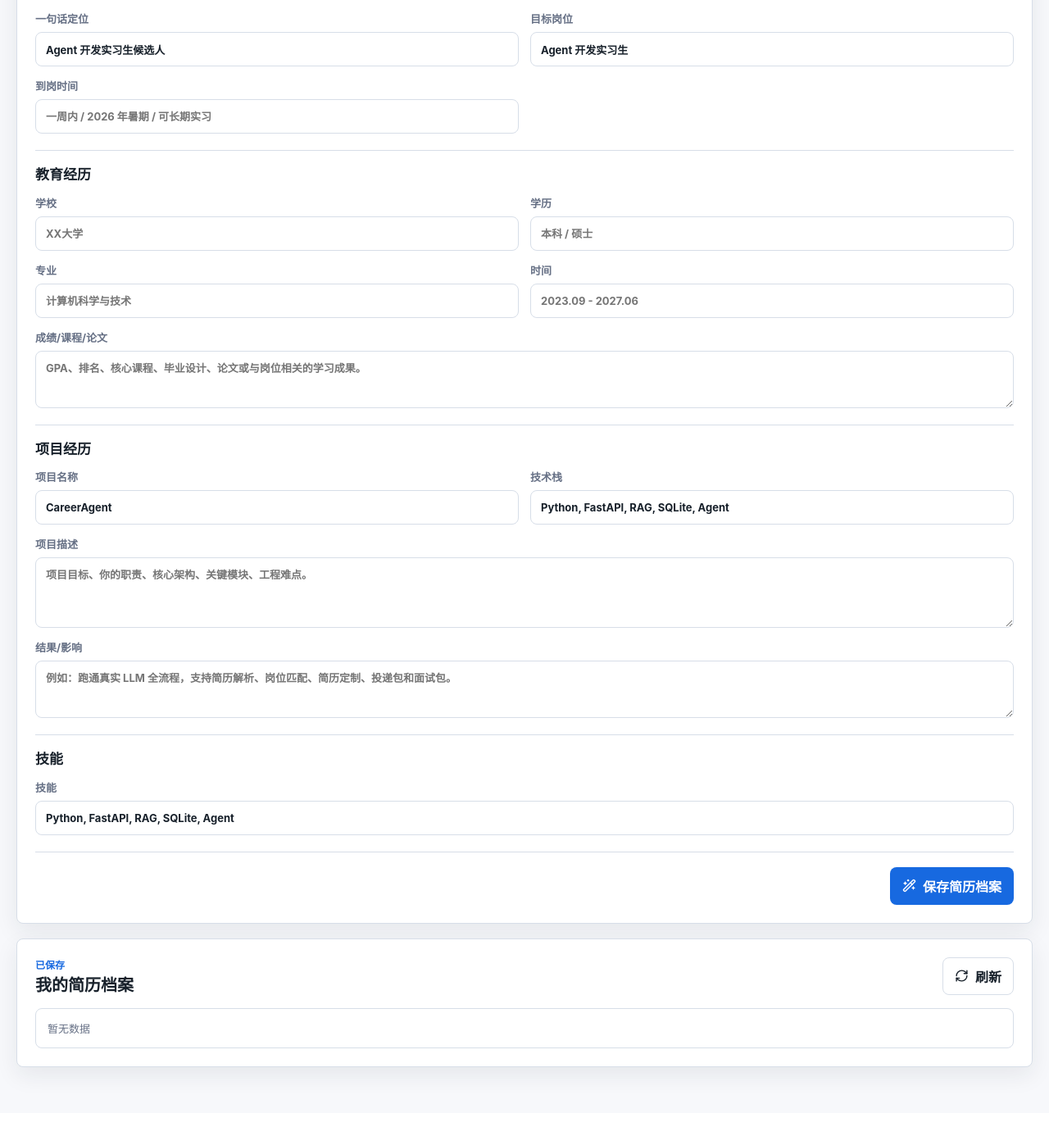
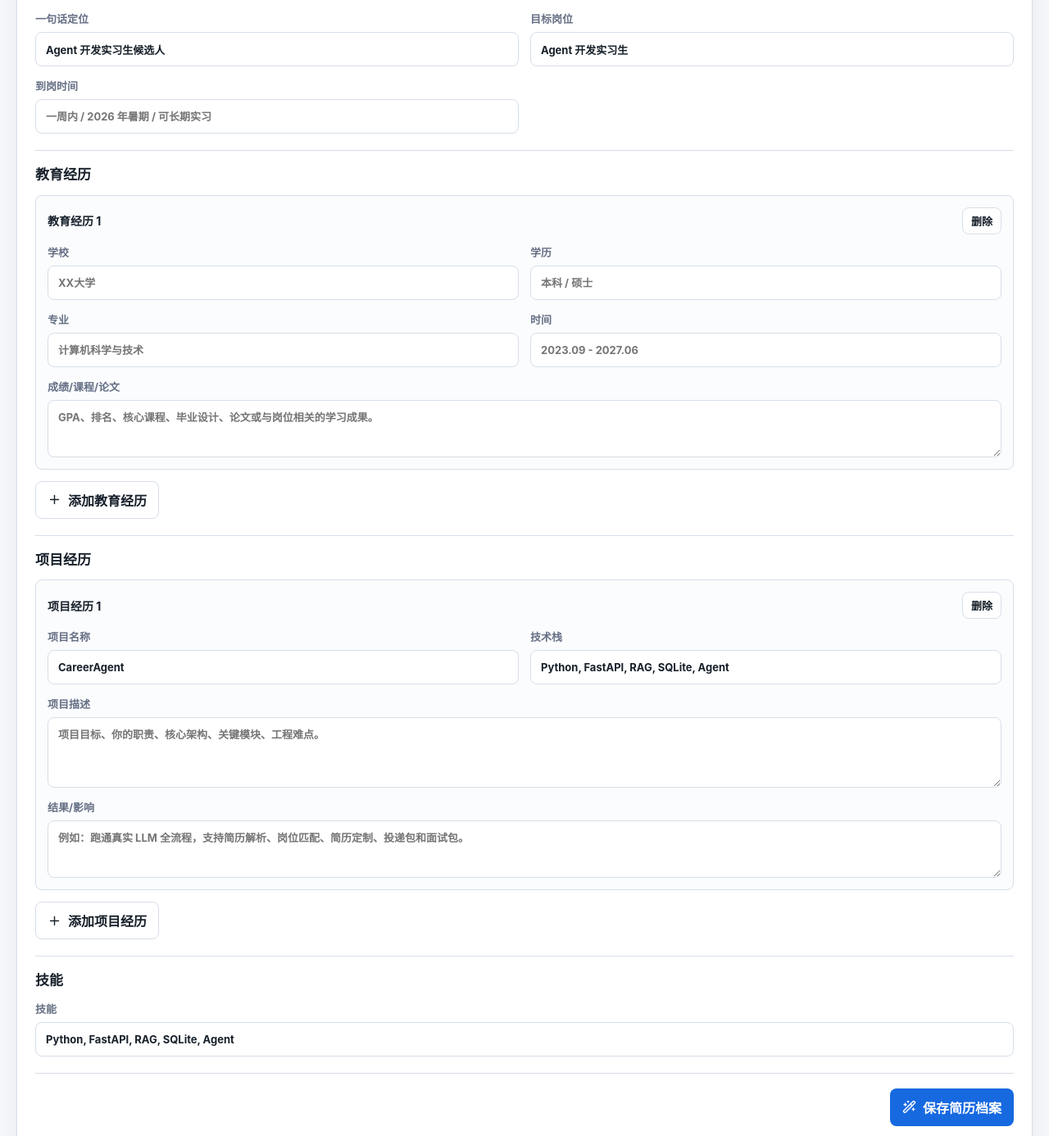
Before and after one commit to Yonhen233/CareerAgent, a FastAPI app: page /ui/profiles in a window 1280 px wide. Shown: the part 900-2286 px from the top of the page at 82% size. Before the commit the page ends 2221 px from the top, so only its background shows below. Run offline with FastAPI, Linux system fonts and the light colour scheme; data that the repository does not hold is empty; some libraries are stand-ins or nearby versions.

Commit message:
支持简历多段经历条目

```diff
--- a/app/static/css/style.css
+++ b/app/static/css/style.css
@@ -251,6 +251,41 @@
   object-fit: cover;
   border: 1px solid var(--line);
   background: #fff;
+}
+
+.repeat-list {
+  display: grid;
+  gap: 12px;
+}
+
+.repeat-entry {
+  display: grid;
+  gap: 12px;
+  padding: 14px;
+  border: 1px solid var(--line);
+  border-radius: 8px;
+  background: #fbfcfe;
+}
+
+.repeat-entry-head {
+  display: flex;
+  align-items: center;
+  justify-content: space-between;
+  gap: 12px;
+}
+
+.repeat-entry-head strong {
+  font-size: 14px;
+}
+
+.compact-button {
+  min-height: 32px;
+  padding: 6px 10px;
+  font-size: 13px;
+}
+
+.repeat-add-button {
+  justify-self: flex-start;
 }
 
 .resume-form-actions {
--- a/app/static/js/main.js
+++ b/app/static/js/main.js
@@ -179,6 +179,20 @@
   return values.some((value) => String(value || "").trim());
 }
 
+function valueIn(container, name) {
+  return container.querySelector(`[name="${name}"]`)?.value?.trim() || "";
+}
+
+function repeatEntries(form, listName) {
+  return Array.from(form?.querySelectorAll(`[data-repeat-list="${listName}"] [data-repeat-item]`) || []);
+}
+
+function collectRepeatList(form, listName, mapper) {
+  return repeatEntries(form, listName)
+    .map((entry) => mapper(entry))
+    .filter((item) => hasAnyValue(...Object.values(item).flat()));
+}
+
 function selectedProfileSections(form) {
   return Array.from(form.querySelectorAll("[data-profile-section-toggle]:checked")).map((input) => input.value);
 }
@@ -193,9 +207,67 @@
   form.querySelectorAll("[data-resume-section]").forEach((section) => {
     const isEnabled = enabled.has(section.dataset.resumeSection);
     section.hidden = !isEnabled;
-    section.querySelectorAll("input, textarea, select").forEach((control) => {
+    section.querySelectorAll("input, textarea, select, button[data-repeat-add], button[data-repeat-remove]").forEach((control) => {
       control.disabled = !isEnabled;
     });
+  });
+}
+
+function updateRepeatListLabels(list) {
+  const label = list.dataset.repeatLabel || "经历";
+  const entries = Array.from(list.querySelectorAll("[data-repeat-item]"));
+  entries.forEach((entry, index) => {
+    const title = entry.querySelector(".repeat-entry-head strong");
+    if (title) title.textContent = `${label} ${index + 1}`;
+    const removeButton = entry.querySelector("[data-repeat-remove]");
+    if (removeButton) removeButton.hidden = entries.length <= 1;
+  });
+}
+
+function clearRepeatEntry(entry) {
+  entry.querySelectorAll("input, textarea, select").forEach((control) => {
+    if (control.type === "checkbox" || control.type === "radio") {
+      control.checked = false;
+    } else {
+      control.value = "";
+    }
+  });
+}
+
+function addRepeatEntry(form, listName) {
+  const list = form.querySelector(`[data-repeat-list="${listName}"]`);
+  const template = list?.querySelector("[data-repeat-item]");
+  if (!list || !template) return;
+  const clone = template.cloneNode(true);
+  clearRepeatEntry(clone);
+  list.appendChild(clone);
+  updateRepeatListLabels(list);
+  clone.querySelector("input, textarea, select")?.focus();
+  if (window.lucide) window.lucide.createIcons();
+}
+
+function removeRepeatEntry(button) {
+  const entry = button.closest("[data-repeat-item]");
+  const list = button.closest("[data-repeat-list]");
+  if (!entry || !list) return;
+  const entries = list.querySelectorAll("[data-repeat-item]");
+  if (entries.length <= 1) {
+    clearRepeatEntry(entry);
+  } else {
+    entry.remove();
+  }
+  updateRepeatListLabels(list);
+}
+
+function initializeRepeatLists(form) {
+  form?.querySelectorAll("[data-repeat-list]").forEach(updateRepeatListLabels);
+}
+
+function resetRepeatLists(form) {
+  form?.querySelectorAll("[data-repeat-list]").forEach((list) => {
+    const entries = Array.from(list.querySelectorAll("[data-repeat-item]"));
+    entries.slice(1).forEach((entry) => entry.remove());
+    updateRepeatListLabels(list);
   });
 }
 
@@ -750,47 +822,78 @@
   if (window.lucide) window.lucide.createIcons();
 }
 
-function guidedProfilePayload(raw, enabledSections = null) {
+function guidedProfilePayload(raw, enabledSections = null, form = null) {
   const enabled = enabledSections ? new Set(enabledSections) : null;
   const skills = splitList(raw.skills);
   const targetRoles = resumeSectionEnabled(enabled, "intent") ? splitList(raw.target_roles) : [];
   const projectDescription = raw.project_description || raw.project || "";
   const projectLines = projectDescription.split("\n").filter(Boolean);
   const projectTechStack = splitList(raw.project_tech_stack).length ? splitList(raw.project_tech_stack) : skills.slice(0, 8);
-  const projects = resumeSectionEnabled(enabled, "projects") && hasAnyValue(raw.project_name, projectDescription, raw.project_impact, raw.project_tech_stack)
-    ? [{
+  const projects = resumeSectionEnabled(enabled, "projects")
+    ? (form
+      ? collectRepeatList(form, "projects", (entry) => ({
+        name: valueIn(entry, "project_name") || "项目经历",
+        description: valueIn(entry, "project_description"),
+        tech_stack: splitList(valueIn(entry, "project_tech_stack")),
+        impact: valueIn(entry, "project_impact"),
+      }))
+      : hasAnyValue(raw.project_name, projectDescription, raw.project_impact, raw.project_tech_stack) ? [{
       name: raw.project_name || projectLines[0]?.split("：")[0] || projectLines[0] || "项目经历",
       description: projectDescription,
       tech_stack: projectTechStack,
       impact: raw.project_impact || projectLines.at(-1) || "",
-    }]
+    }] : [])
     : [];
-  const education = resumeSectionEnabled(enabled, "education") && hasAnyValue(raw.education_school, raw.education_degree, raw.education_major, raw.education_duration, raw.education_details)
-    ? [{
+  const education = resumeSectionEnabled(enabled, "education")
+    ? (form
+      ? collectRepeatList(form, "education", (entry) => ({
+        school: valueIn(entry, "education_school"),
+        degree: valueIn(entry, "education_degree"),
+        major: valueIn(entry, "education_major"),
+        duration: valueIn(entry, "education_duration"),
+        details: valueIn(entry, "education_details"),
+      }))
+      : hasAnyValue(raw.education_school, raw.education_degree, raw.education_major, raw.education_duration, raw.education_details) ? [{
       school: raw.education_school || "",
       degree: raw.education_degree || "",
       major: raw.education_major || "",
       duration: raw.education_duration || "",
       details: raw.education_details || "",
-    }]
+    }] : [])
     : [];
-  const workExperience = resumeSectionEnabled(enabled, "work") && hasAnyValue(raw.work_company, raw.work_role, raw.work_duration, raw.work_details, raw.work_tech_stack)
-    ? [{
+  const workExperience = resumeSectionEnabled(enabled, "work")
+    ? (form
+      ? collectRepeatList(form, "work", (entry) => ({
+        company: valueIn(entry, "work_company"),
+        role: valueIn(entry, "work_role"),
+        duration: valueIn(entry, "work_duration"),
+        details: valueIn(entry, "work_details"),
+        tech_stack: splitList(valueIn(entry, "work_tech_stack")),
+      }))
+      : hasAnyValue(raw.work_company, raw.work_role, raw.work_duration, raw.work_details, raw.work_tech_stack) ? [{
       company: raw.work_company || "",
       role: raw.work_role || "",
       duration: raw.work_duration || "",
       details: raw.work_details || "",
       tech_stack: splitList(raw.work_tech_stack),
-    }]
+    }] : [])
     : [];
-  const campusExperience = resumeSectionEnabled(enabled, "campus") && hasAnyValue(raw.campus_organization, raw.campus_role, raw.campus_duration, raw.campus_details)
-    ? [{
+  const campusExperience = resumeSectionEnabled(enabled, "campus")
+    ? (form
+      ? collectRepeatList(form, "campus", (entry) => ({
+        company: valueIn(entry, "campus_organization"),
+        role: valueIn(entry, "campus_role"),
+        duration: valueIn(entry, "campus_duration"),
+        details: valueIn(entry, "campus_details"),
+        tech_stack: [],
+      }))
+      : hasAnyValue(raw.campus_organization, raw.campus_role, raw.campus_duration, raw.campus_details) ? [{
       company: raw.campus_organization || "",
       role: raw.campus_role || "",
       duration: raw.campus_duration || "",
       details: raw.campus_details || "",
       tech_stack: [],
-    }]
+    }] : [])
     : [];
   return {
     name: raw.name,
@@ -1491,9 +1594,22 @@
 
   const guidedProfileForm = $("#guided-profile-form");
   if (guidedProfileForm) {
+    initializeRepeatLists(guidedProfileForm);
     updateProfileSectionVisibility(guidedProfileForm);
     guidedProfileForm.querySelectorAll("[data-profile-section-toggle]").forEach((input) => {
       input.addEventListener("change", () => updateProfileSectionVisibility(guidedProfileForm));
+    });
+    guidedProfileForm.addEventListener("click", (event) => {
+      if (!(event.target instanceof Element)) return;
+      const addButton = event.target.closest("[data-repeat-add]");
+      if (addButton) {
+        addRepeatEntry(guidedProfileForm, addButton.dataset.repeatAdd);
+        return;
+      }
+      const removeButton = event.target.closest("[data-repeat-remove]");
+      if (removeButton) {
+        removeRepeatEntry(removeButton);
+      }
     });
     guidedProfileForm.elements.photo_file?.addEventListener("change", async (event) => {
       try {
@@ -1521,13 +1637,14 @@
     const form = event.currentTarget;
     const raw = formJson(form);
     const enabledSections = selectedProfileSections(form);
-    const payload = guidedProfilePayload(raw, enabledSections);
+    const payload = guidedProfilePayload(raw, enabledSections, form);
     if (enabledSections.includes("photo")) {
       payload.photo_data_url = await readProfilePhotoDataUrl(form);
     }
     await api("/profiles/guided", { method: "POST", body: JSON.stringify(payload) });
     toast("简历档案已保存");
     form.reset();
+    resetRepeatLists(form);
     updateProfileSectionVisibility(form);
     const preview = $("#profile-photo-preview");
     if (preview) {
--- a/app/templates/base.html
+++ b/app/templates/base.html
@@ -4,7 +4,7 @@
     <meta charset="utf-8">
     <meta name="viewport" content="width=device-width, initial-scale=1">
     <title>CareerAgent</title>
-    <link rel="stylesheet" href="/static/css/style.css?v=20260617-profile-custom-sections">
+    <link rel="stylesheet" href="/static/css/style.css?v=20260617-repeatable-profile-items">
     <script src="https://unpkg.com/lucide@latest/dist/umd/lucide.min.js"></script>
   </head>
   <body data-page="{{ page }}">
@@ -33,6 +33,6 @@
       {% block content %}{% endblock %}
     </main>
     <div id="toast" class="toast" hidden></div>
-    <script src="/static/js/main.js?v=20260617-profile-custom-sections"></script>
+    <script src="/static/js/main.js?v=20260617-repeatable-profile-items"></script>
   </body>
 </html>
--- a/app/templates/profiles.html
+++ b/app/templates/profiles.html
@@ -118,6 +118,12 @@
       <div class="section-title">
         <h2>教育经历</h2>
       </div>
+      <div class="repeat-list" data-repeat-list="education" data-repeat-label="教育经历">
+        <div class="repeat-entry" data-repeat-item>
+          <div class="repeat-entry-head">
+            <strong>教育经历 1</strong>
+            <button type="button" class="ghost compact-button" data-repeat-remove>删除</button>
+          </div>
           <div class="form-grid">
             <label>学校<input name="education_school" placeholder="XX大学"></label>
             <label>学历<input name="education_degree" placeholder="本科 / 硕士"></label>
@@ -126,10 +132,19 @@
             <label class="wide">成绩/课程/论文<textarea name="education_details" rows="3" placeholder="GPA、排名、核心课程、毕业设计、论文或与岗位相关的学习成果。"></textarea></label>
           </div>
         </div>
+      </div>
+      <button type="button" class="ghost repeat-add-button" data-repeat-add="education"><i data-lucide="plus"></i> 添加教育经历</button>
+    </div>
 
     <div class="resume-form-section" data-resume-section="work" hidden>
       <div class="section-title">
         <h2>实习/工作经历</h2>
+      </div>
+      <div class="repeat-list" data-repeat-list="work" data-repeat-label="实习/工作经历">
+        <div class="repeat-entry" data-repeat-item>
+          <div class="repeat-entry-head">
+            <strong>实习/工作经历 1</strong>
+            <button type="button" class="ghost compact-button" data-repeat-remove>删除</button>
           </div>
           <div class="form-grid">
             <label>公司/团队<input name="work_company" placeholder="XX科技 / 实验室 / 开源团队"></label>
@@ -139,10 +154,19 @@
             <label class="wide">工作内容与成果<textarea name="work_details" rows="4" placeholder="按职责、动作、结果填写，尽量写清楚指标、规模、上线情况或协作对象。"></textarea></label>
           </div>
         </div>
+      </div>
+      <button type="button" class="ghost repeat-add-button" data-repeat-add="work"><i data-lucide="plus"></i> 添加实习/工作经历</button>
+    </div>
 
     <div class="resume-form-section" data-resume-section="projects">
       <div class="section-title">
         <h2>项目经历</h2>
+      </div>
+      <div class="repeat-list" data-repeat-list="projects" data-repeat-label="项目经历">
+        <div class="repeat-entry" data-repeat-item>
+          <div class="repeat-entry-head">
+            <strong>项目经历 1</strong>
+            <button type="button" class="ghost compact-button" data-repeat-remove>删除</button>
           </div>
           <div class="form-grid">
             <label>项目名称<input name="project_name" value="CareerAgent"></label>
@@ -151,10 +175,19 @@
             <label class="wide">结果/影响<textarea name="project_impact" rows="3" placeholder="例如：跑通真实 LLM 全流程，支持简历解析、岗位匹配、简历定制、投递包和面试包。"></textarea></label>
           </div>
         </div>
+      </div>
+      <button type="button" class="ghost repeat-add-button" data-repeat-add="projects"><i data-lucide="plus"></i> 添加项目经历</button>
+    </div>
 
     <div class="resume-form-section" data-resume-section="campus" hidden>
       <div class="section-title">
         <h2>校园/实践经历</h2>
+      </div>
+      <div class="repeat-list" data-repeat-list="campus" data-repeat-label="校园/实践经历">
+        <div class="repeat-entry" data-repeat-item>
+          <div class="repeat-entry-head">
+            <strong>校园/实践经历 1</strong>
+            <button type="button" class="ghost compact-button" data-repeat-remove>删除</button>
           </div>
           <div class="form-grid">
             <label>组织/活动<input name="campus_organization" placeholder="学生会 / 社团 / 竞赛团队 / 志愿项目"></label>
@@ -162,6 +195,9 @@
             <label>时间<input name="campus_duration" placeholder="2024.09 - 2025.01"></label>
             <label class="wide">经历描述<textarea name="campus_details" rows="3" placeholder="组织规模、你的分工、协作过程、产出结果。"></textarea></label>
           </div>
+        </div>
+      </div>
+      <button type="button" class="ghost repeat-add-button" data-repeat-add="campus"><i data-lucide="plus"></i> 添加校园/实践经历</button>
     </div>
 
     <div class="resume-form-section" data-resume-section="skills">
```
Also changed, not shown: docs/API.md (+1 -1 lines), docs/DEVELOPMENT.md (+1 -1 lines), docs/DEVELOPMENT_LOG.md (+29 -0 lines), tests/test_frontend_pages.py (+8 -0 lines), tests/test_guided_profile_schema.py (+30 -0 lines), README.md. Lines whose indentation alone changed are shown as unchanged.
